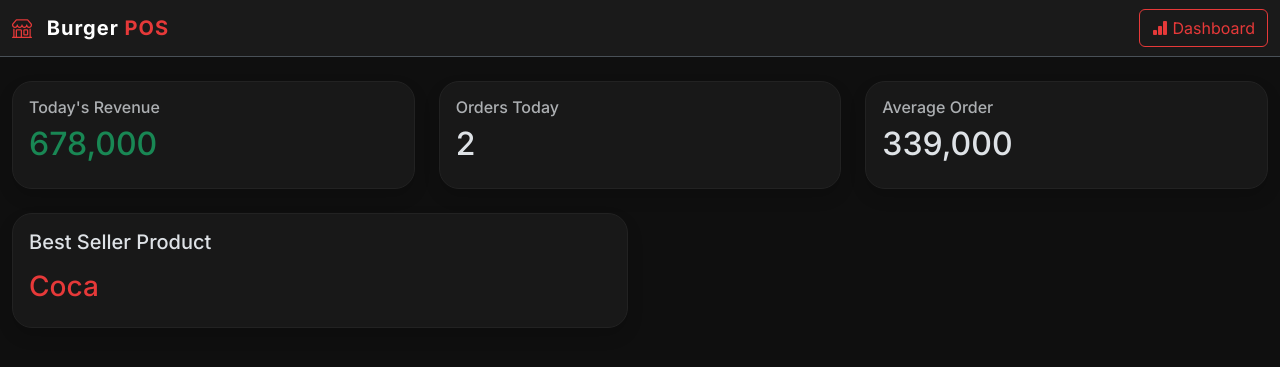
After one commit to Mohhamadaminn/fastfood_POS, a Django app: page /dashboard/ in a window 1280 px wide. The commit adds this page. Shown: the top 367 px of the page. Run offline with Django 4.2, Linux system fonts and the light colour scheme; data comes from the database, SQL or seed files in the repository; both versions use the stored data as it was after the commit.

Commit message:
add dashboard feature to our project

```diff
--- /dev/null
+++ b/menu/templates/menu/dashboard.html
@@ -0,0 +1,133 @@
+{% extends "_base.html" %}
+{% load humanize %}
+
+{% block title %}
+Dashboard
+{% endblock %}
+
+{% block content %}
+
+<div class="row g-4">
+
+    <div class="col-md-4">
+
+        <div class="card shadow">
+
+            <div class="card-body">
+
+                <h6 class="text-muted">
+
+                    Today's Revenue
+
+                </h6>
+
+                <h2 class="text-success">
+
+                    {{ total_sales|intcomma }}
+
+                </h2>
+
+            </div>
+
+        </div>
+
+    </div>
+
+    <div class="col-md-4">
+
+        <div class="card shadow">
+
+            <div class="card-body">
+
+                <h6 class="text-muted">
+
+                    Orders Today
+
+                </h6>
+
+                <h2>
+
+                    {{ total_orders }}
+
+                </h2>
+
+            </div>
+
+        </div>
+
+    </div>
+
+    <div class="col-md-4">
+
+        <div class="card shadow">
+
+            <div class="card-body">
+
+                <h6 class="text-muted">
+
+                    Average Order
+
+                </h6>
+
+                <h2>
+
+                    {{ average_order|floatformat:0|intcomma }}
+
+                </h2>
+
+            </div>
+
+        </div>
+
+    </div>
+
+</div>
+
+
+
+<div class="row mt-4">
+
+    <div class="col-lg-6">
+
+        <div class="card shadow">
+
+            <div class="card-body">
+
+                <h5>
+
+                    Best Seller Product
+
+                </h5>
+
+                {% if best_seller %}
+
+                    <h3
+                        class="mt-3"
+                        style="
+                            color: var(--primary-red);
+                        "
+                    >
+
+                        {{ best_seller.name }}
+
+                    </h3>
+
+                {% else %}
+
+                    <p>
+
+                        No sales yet
+
+                    </p>
+
+                {% endif %}
+
+            </div>
+
+        </div>
+
+    </div>
+
+</div>
+
+{% endblock %}
--- a/menu/urls.py
+++ b/menu/urls.py
@@ -8,6 +8,7 @@ from .views import (
     DeleteItemView,
     CompleteOrderView,
     PaymentSuccessView,
+    DashboardView,
 )
 
 
@@ -20,4 +21,5 @@ urlpatterns = [
     path('item/<int:pk>/delete/', DeleteItemView.as_view(), name='delete-item'),
     path('orders/<int:pk>/complete/', CompleteOrderView.as_view(), name='complete-order'),
     path('payment-success/', PaymentSuccessView.as_view(), name='payment-success'),
+    path('dashboard/', DashboardView.as_view(), name='dashboard'),
 ]
--- a/menu/views.py
+++ b/menu/views.py
@@ -1,6 +1,12 @@
 from django.shortcuts import render, get_object_or_404, redirect
 from django.views import View
 from django.views.generic import DetailView
+from django.views.generic import TemplateView
+from django.db.models import Sum, Avg
+
+from datetime import date
+
+
 
 from .models import Product, Order, OrderItem
 from .forms import AddItemForm
@@ -107,3 +113,57 @@ class CompleteOrderView(View):
 class PaymentSuccessView(View):
     def get(self, request):
         return render(request, 'menu/payment-success.html')
+
+
+
+class DashboardView(TemplateView):
+
+    template_name = "menu/dashboard.html"
+
+    def get_context_data(self, **kwargs):
+
+        context = super().get_context_data(**kwargs)
+
+        today = date.today()
+
+        paid_orders = Order.objects.filter(
+            status="paid",
+            created_at__date=today
+        )
+
+        total_sales = (
+            paid_orders.aggregate(
+                total=Sum("total_price")
+            )["total"]
+            or 0
+        )
+
+        total_orders = paid_orders.count()
+
+        average_order = (
+            paid_orders.aggregate(
+                avg=Avg("total_price")
+            )["avg"]
+            or 0
+        )
+
+        best_seller = (
+            Product.objects
+            .filter(
+                orderitem__order__status="paid",
+                orderitem__order__created_at__date=today,
+            )
+            .annotate(
+                total_sold=Sum("orderitem__quantity")
+            )
+            .order_by("-total_sold")
+            .first()
+        )
+
+
+        context["total_sales"] = total_sales
+        context["total_orders"] = total_orders
+        context["average_order"] = average_order
+        context["best_seller"] = best_seller
+
+        return context
--- a/templates/_base.html
+++ b/templates/_base.html
@@ -102,10 +102,37 @@
 <body>
     <nav class="navbar navbar-expand-lg navbar-dark border-bottom">
         <div class="container-fluid">
-            <span class="navbar-brand">
-                <i class="bi bi-shop"></i>
-                <span class="ms-2">{% trans "Burger" %}</span> <span style="color: var(--primary-red);">POS</span>
-            </span>
+            <div
+                class="d-flex
+                    justify-content-between
+                    align-items-center
+                    w-100"
+            >
+
+                <span class="navbar-brand">
+
+                    <i class="bi bi-shop"></i>
+
+                    <span class="ms-2">Burger</span>
+
+                    <span style="color: var(--primary-red);">
+                        POS
+                    </span>
+
+                </span>
+
+                <a
+                    href="{% url 'dashboard' %}"
+                    class="btn btn-outline-danger"
+                >
+
+                    <i class="bi bi-bar-chart-fill"></i>
+
+                    Dashboard
+
+                </a>
+
+            </div>
         </div>
     </nav>
 
```
Also changed, not shown: db.sqlite3.
